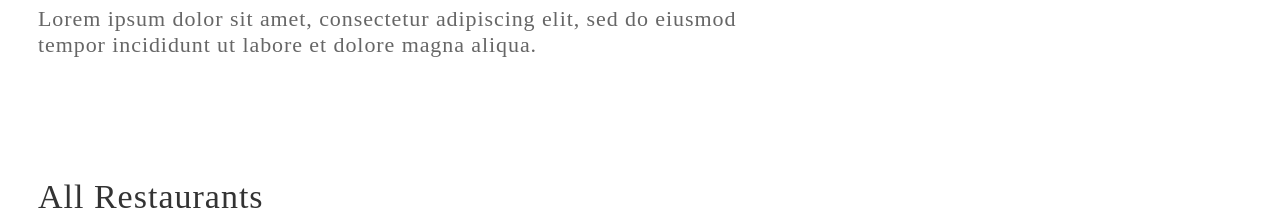
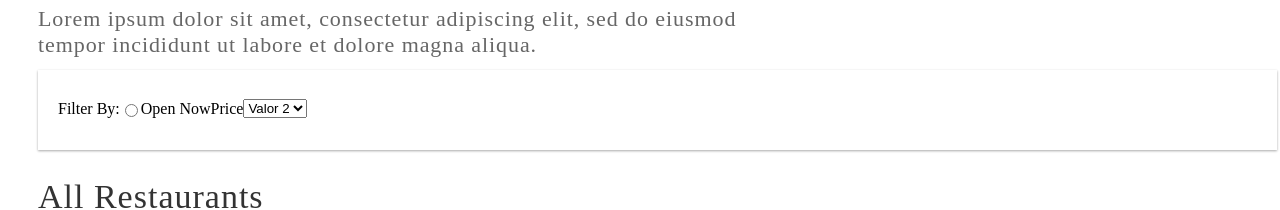
Before and after one commit to Guilherme2020/restaurant-app, a React app: page / in a window 1280 px wide. Shown: the part 125-335 px from the top of the page. Built offline with nearby package versions, Linux system fonts and the light colour scheme; no server answers.

Commit message:
<style> layout filter

```diff
--- a/src/app/pages/Main/index.js
+++ b/src/app/pages/Main/index.js
@@ -11,6 +11,7 @@ class Main extends Component{
         this.state = {
             restaurants: [],
             carregando : false,
+            is_open: true
         }
     }
     makeRequest(){
@@ -44,7 +45,16 @@ class Main extends Component{
                 </div>
 
                 <div className="filter-restaurants">
-
+                    <div className="filter" >
+                        <p>Filter By: </p>
+                        <input type="radio" name="open-now" value={this.state.is_open} /> Open Now
+                        <label for="price">Price</label>
+                        <select name="price">
+                            <option value="valor1">Valor 1</option>
+                            <option value="valor2" selected>Valor 2</option>
+                            <option value="valor3">Valor 3</option>
+                        </select>
+                    </div>
                 </div>
 
                 <div className="restaurant-container">
--- a/src/app/pages/Main/main.css
+++ b/src/app/pages/Main/main.css
@@ -40,14 +40,27 @@
 
     top: 224px;
     left: 0px;
-    width: 100%;
+    width: 98%;
     height: 80px;
 
     background: #FFFFFF 0% 0% no-repeat padding-box;
     opacity: 1;
+    box-shadow: 0 1px 3px rgba(0,0,0,0.12), 0 1px 2px rgba(0,0,0,0.24);
+    transition: all 0.3s cubic-bezier(.25,.8,.25,1);
 
 }
-
+.main-container .filter-restaurants .filter{
+    top: 245px;
+    left: 63px;
+    width: 100%;
+    height: 38px;
+    opacity: 1;
+    align-items: center;
+    display: flex;
+    flex-direction: row;
+    flex: 1;
+    padding: 20px;
+}
 .main-container .restaurant-container {
     top: 369px;
     left: 64px;
```
